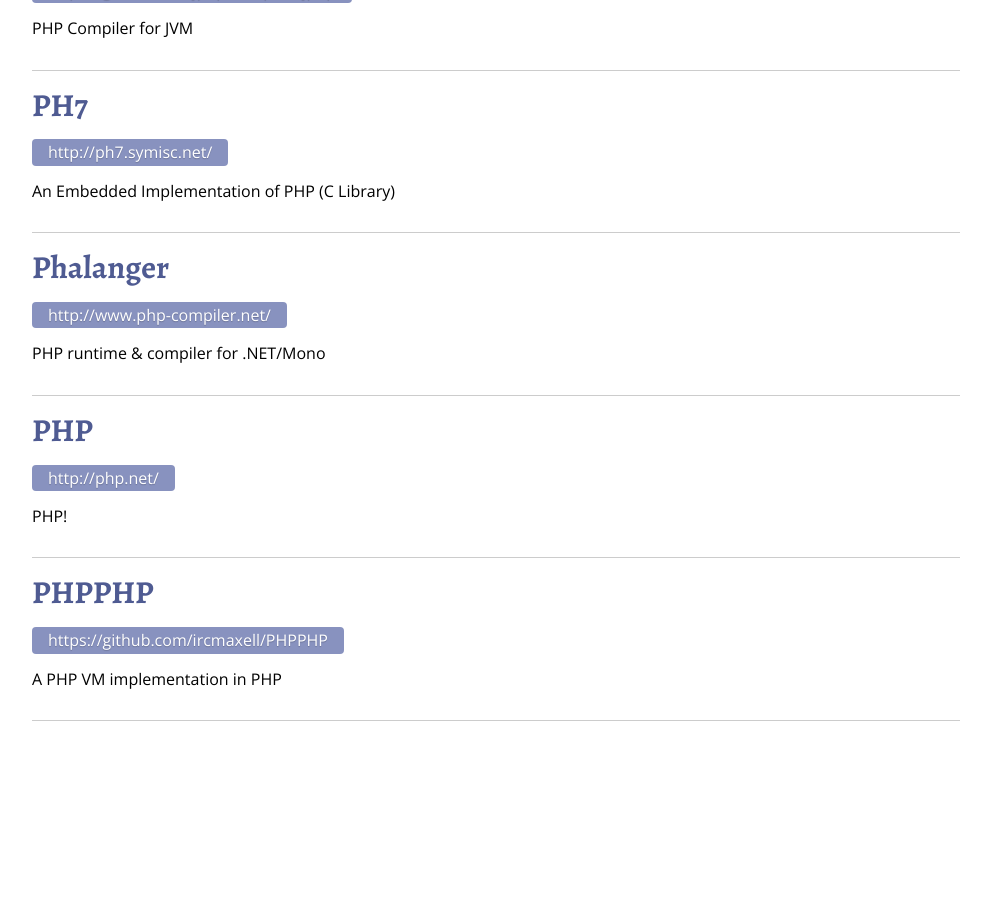
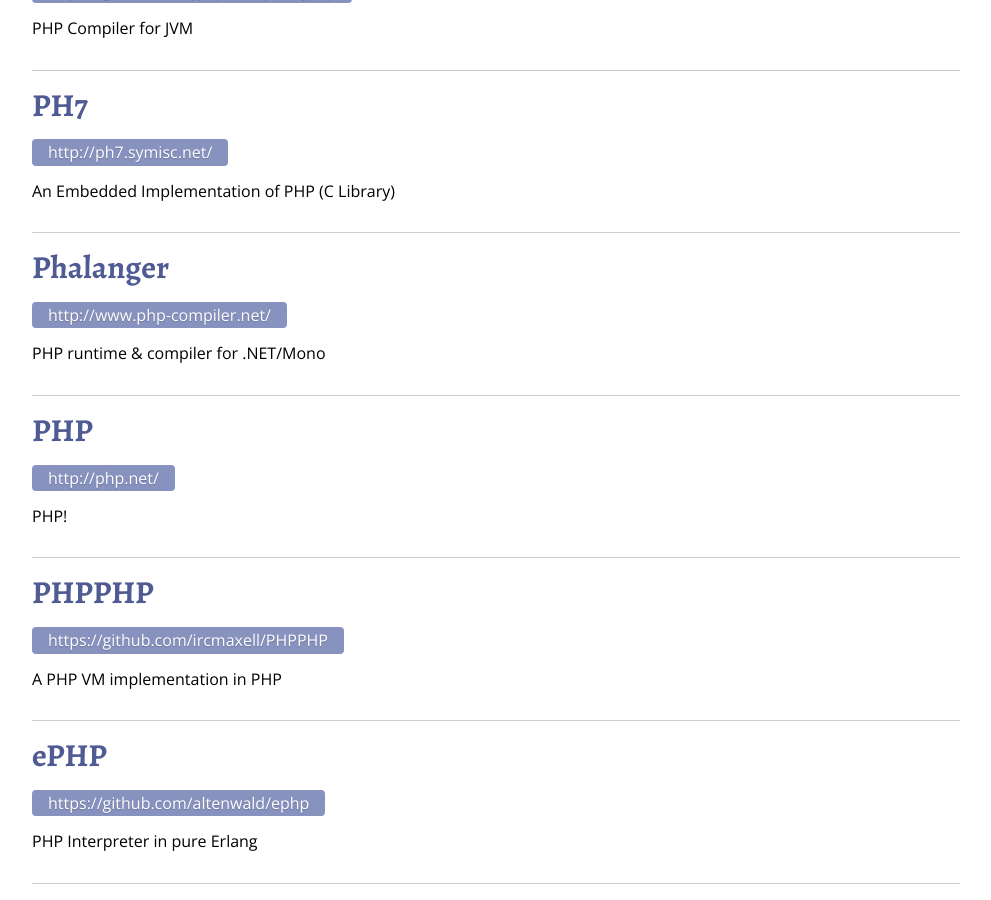
Before and after one commit to salathe/phps.io, a Jekyll site: the page built from index.html, in a window 1280 px wide and 900 px high, scrolled down 575 px. Shown: the whole window, without its empty margins (144-1135 px from the left). Built offline with Jekyll 4.4.1, drawn with Linux system fonts in a browser that asks for light colours; nearby versions of some CDN libraries; before the commit the page ends 1312 px from its top, so only the background shows below that.

Commit message:
Added ePHP
Added ePHP

```diff
--- a/_data/projects.yml
+++ b/_data/projects.yml
@@ -35,3 +35,8 @@
     name: PHPPHP
     url: https://github.com/ircmaxell/PHPPHP
     summary: "A PHP VM implementation in PHP"
+
+ephp:
+    name: ePHP
+    url: https://github.com/altenwald/ephp
+    summary: "PHP Interpreter in pure Erlang"
```
